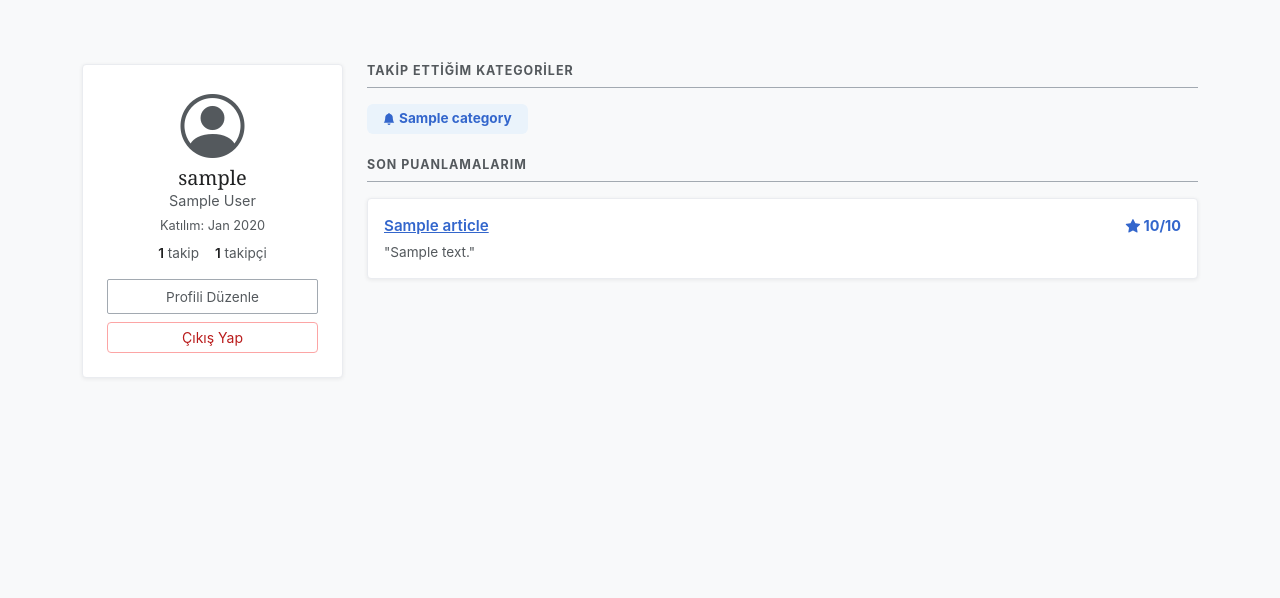
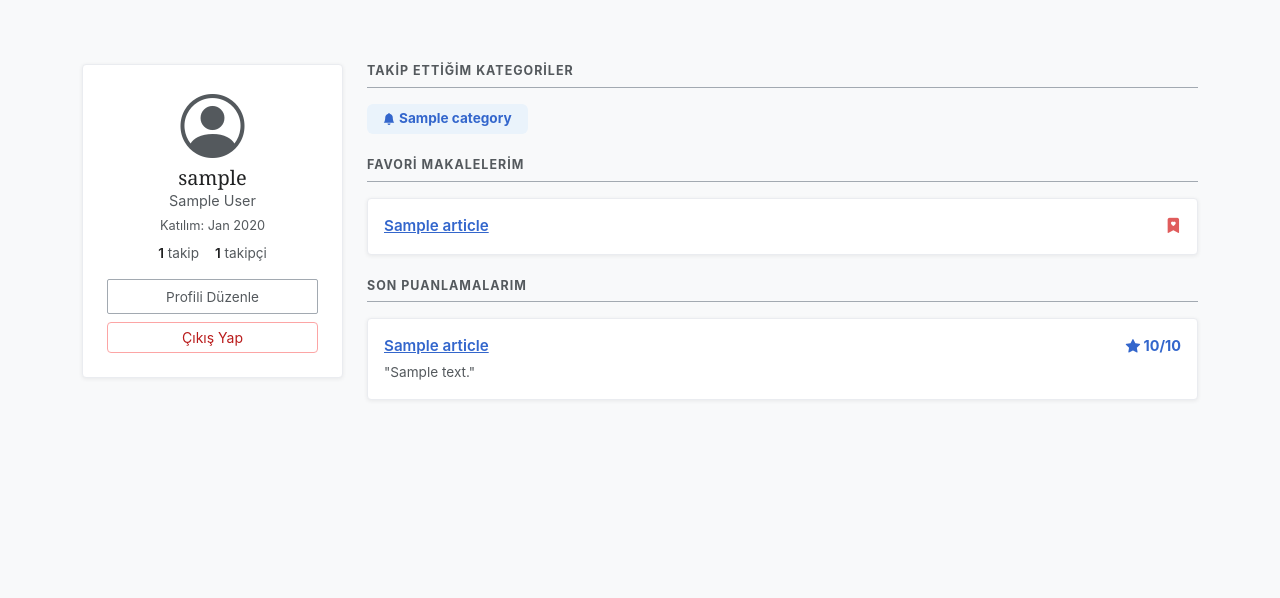
Before and after one commit to Bisbilge/wikiboxd, a Django app: page /users/profile/ in a window 1280 px wide. Shown: the part 66-664 px from the top of the page. Run offline with Django 5.2, Linux system fonts and the light colour scheme; a user stored in the database is signed in; tables that the repository leaves empty hold one stand-in row (values such as "Sample post").

Commit message:
feat: profil sayfasına favori makaleler bölümü eklendi

```diff
--- a/wikiboxd/users/templates/users/profile.html
+++ b/wikiboxd/users/templates/users/profile.html
@@ -17,12 +17,16 @@
                 <p class="text-muted mb-2" style="font-size: 0.8rem;">Katılım: {{ user.date_joined|date:"M Y" }}</p>
                 <div class="d-flex justify-content-center gap-3 mb-3" style="font-size: .85rem;">
                     <div>
-                        <span class="fw-semibold">{{ following.count }}</span>
-                        <span class="text-muted"> takip</span>
+                        <a href="{% url 'users:following_list' user.username %}" class="text-decoration-none text-reset">
+                            <span class="fw-semibold">{{ following.count }}</span>
+                            <span class="text-muted"> takip</span>
+                        </a>
                     </div>
                     <div>
-                        <span class="fw-semibold">{{ followers.count }}</span>
-                        <span class="text-muted"> takipçi</span>
+                        <a href="{% url 'users:followers_list' user.username %}" class="text-decoration-none text-reset">
+                            <span class="fw-semibold">{{ followers.count }}</span>
+                            <span class="text-muted"> takipçi</span>
+                        </a>
                     </div>
                 </div>
                 <a href="{% url 'users:edit_profile' %}" class="btn btn-outline-wiki btn-sm w-100 mb-2">Profili Düzenle</a>
@@ -54,6 +58,25 @@
                 <p class="text-muted mb-4">Henüz hiçbir kategori takip etmiyorsun.</p>
             {% endif %}
 
+            <!-- Favori Makaleler -->
+            <div class="pb-2 mb-3" style="border-bottom: 1px solid #a2a9b1;">
+                <h5 class="section-title mb-0">Favori Makalelerim</h5>
+            </div>
+            {% if favorite_articles %}
+            <div class="mb-4">
+                {% for article in favorite_articles %}
+                <div class="card-custom p-3 mb-2 d-flex justify-content-between align-items-center">
+                    <a href="{% url 'articles:detail' article.pk %}" style="font-weight: 600; color: #3366cc; font-size: 0.95rem;">
+                        {{ article.title }}
+                    </a>
+                    <i class="bi bi-bookmark-heart-fill" style="color: #e05c5c;"></i>
+                </div>
+                {% endfor %}
+            </div>
+            {% else %}
+                <p class="text-muted mb-4">Henüz favori makale eklemedin.</p>
+            {% endif %}
+
             <!-- Puanlamalar -->
             <div class="pb-2 mb-3" style="border-bottom: 1px solid #a2a9b1;">
                 <h5 class="section-title mb-0">Son Puanlamalarım</h5>
```
